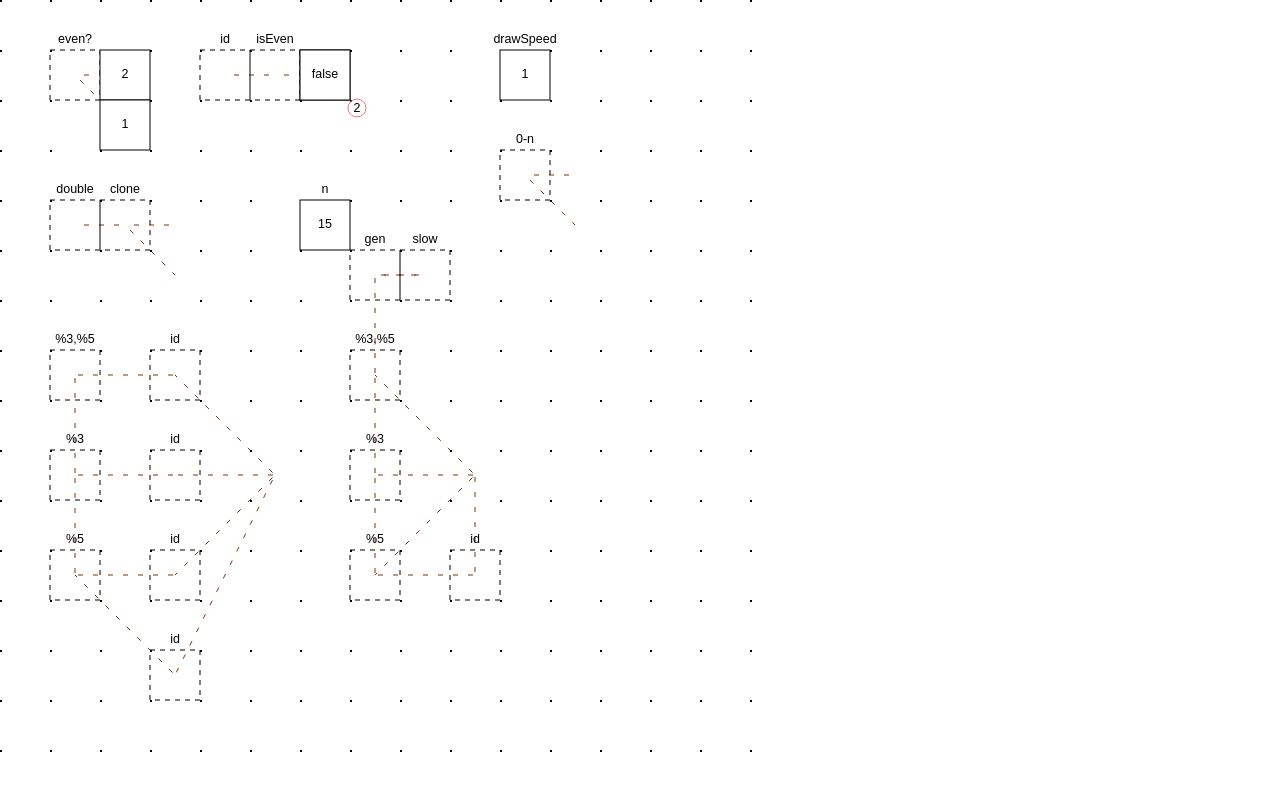
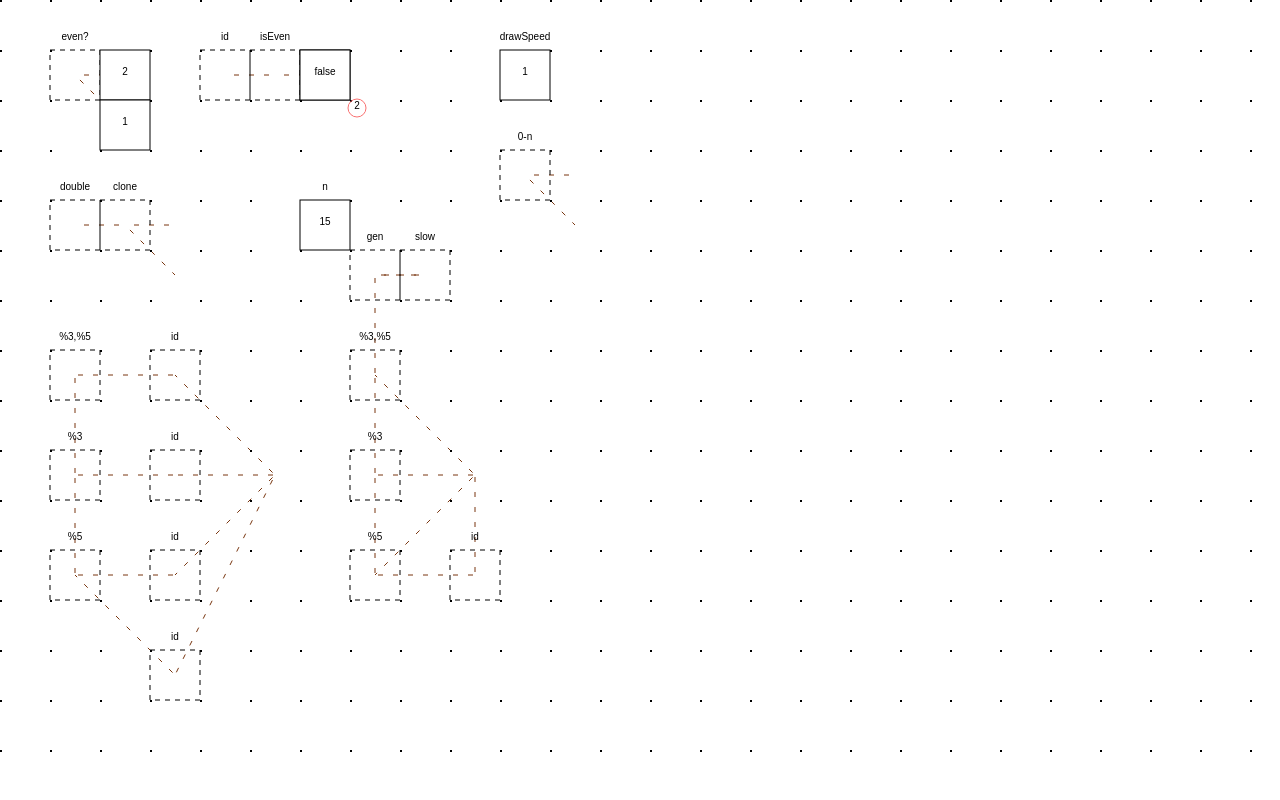
Before and after one commit to hzoo/box.henryzoo.com, a website built with Vite: page index.html in a window 1280 px wide. Shown: the top 800 px of the page. Built offline with nearby package versions, Linux system fonts and the light colour scheme.

Commit message:
canvas to fit size of screen, basic resize

```diff
--- a/index.html
+++ b/index.html
@@ -6,17 +6,16 @@
     <meta name="viewport" content="width=device-width, initial-scale=1.0" />
     <title>Boxes</title>
     <style>
+      html,
       body {
-        background: white;
+        height: 100%;
         margin: 0;
         padding: 0;
       }
       #canvas {
-        position: absolute;
-        top: 0;
-        left: 0;
-        bottom: 0;
-        right: 0;
+        width: 100%;
+        height: 100%;
+        display: block;
       }
       .context-menu-item {
         padding: 5px;
@@ -29,9 +28,6 @@
     </style>
   </head>
   <body>
-    <div id="app">
-      <canvas id="canvas" width="800" height="1000"></canvas>
-    </div>
     <script type="module" src="/src/main.ts"></script>
   </body>
 </html>
--- a/src/main.ts
+++ b/src/main.ts
@@ -42,7 +42,28 @@ function isOperator(entity: Box | Operator): entity is Operator {
   return (entity as Operator).fn !== undefined;
 }
 
-const canvas = document.querySelector("#canvas") as HTMLCanvasElement;
+let width = document.body.clientWidth;
+let height = document.body.clientHeight || 500;
+const canvas = (function () {
+  try {
+    document.getElementById("canvas")?.remove();
+  } catch (e) {
+    console.log(e);
+  }
+  document.body.insertAdjacentHTML(
+    "afterbegin",
+    `<canvas width="${width}" height="${height}" id="canvas"></canvas>`
+  );
+  return document.getElementById("canvas") as HTMLCanvasElement;
+})();
+
+const observer = new ResizeObserver((_) => {
+  canvas.width = canvas.clientWidth;
+  canvas.height = canvas.clientHeight;
+  draw();
+});
+observer.observe(canvas);
+
 let ctx = canvas.getContext("2d") as CanvasRenderingContext2D;
 let GRID_SIZE = 50;
 let drawSpeed = 1;
```
